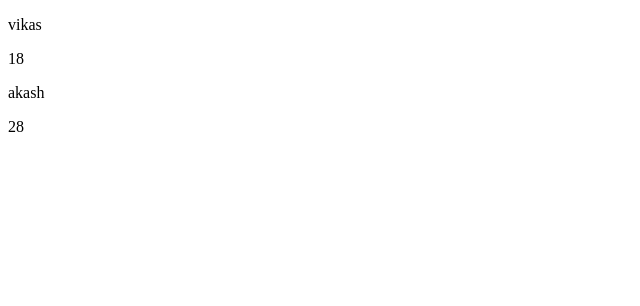
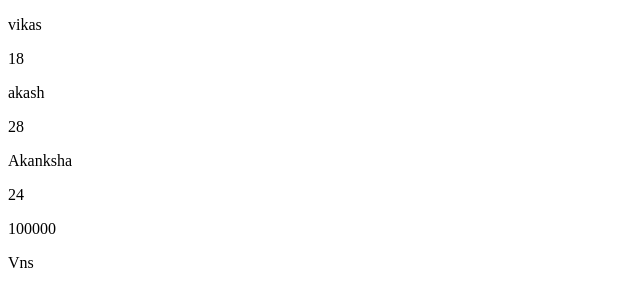
Before and after one commit to Akanksha0802-ss/Practice-My-Zone, a React (Vite) app: page / in a window 1280 px wide. Shown: the top 306 px of the page, without its empty margins (0-640 px from the left). Built offline with nearby package versions, Linux system fonts and the light colour scheme.

Commit message:
Task done creating Card component with different entities

```diff
--- a/src/App.jsx
+++ b/src/App.jsx
@@ -1,12 +1,15 @@
 import React from 'react'
 import Student from './Student'
+import Card from './Card'
 
 const App = () => {
   return (
     <div>
       <Student Myname="vikas" age="18" salary="200000"/>
       <Student Myname="akash" age="28" salary="500000" />
+       <Card Myname="Akanksha" age="24" salary="100000" Address="Vns" />
     </div>
+
   )
 }
 
--- /dev/null
+++ b/src/Card.jsx
@@ -0,0 +1,14 @@
+import React from 'react'
+
+const Card = ({Myname,age,salary,Address}) => {
+    return (
+    <div>
+        <p>{Myname}</p>
+        <p>{age}</p>
+        <p>{salary}</p>
+        <p>{Address}</p>
+    </div>
+  )
+}
+
+export default Card
```
